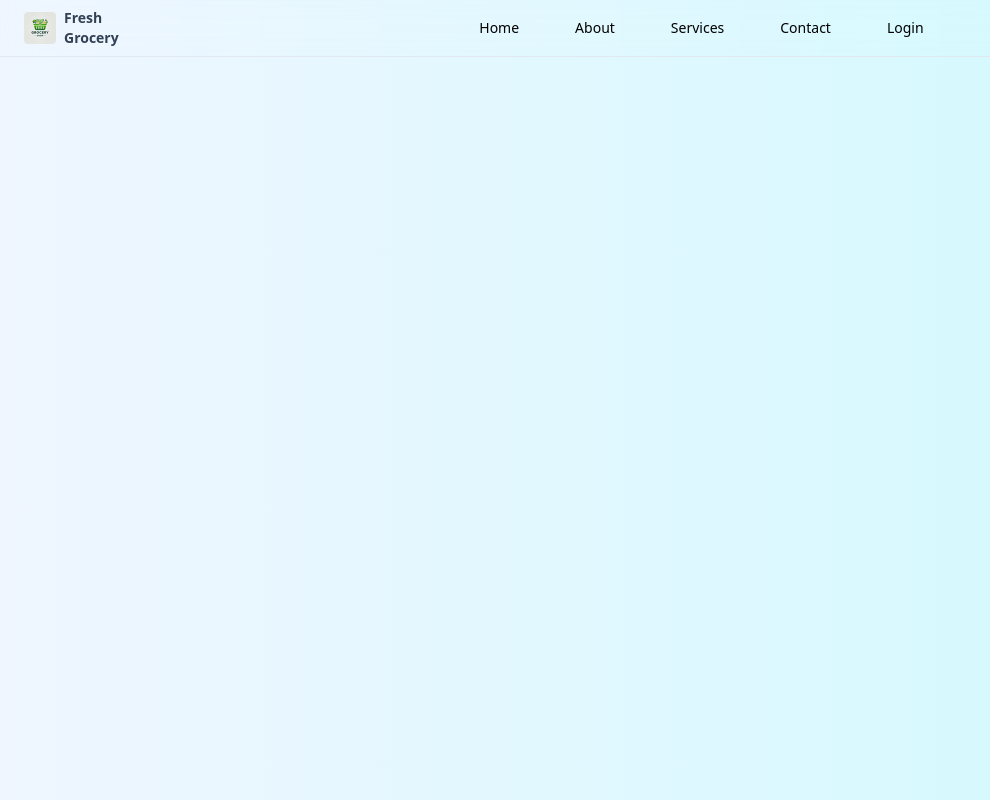
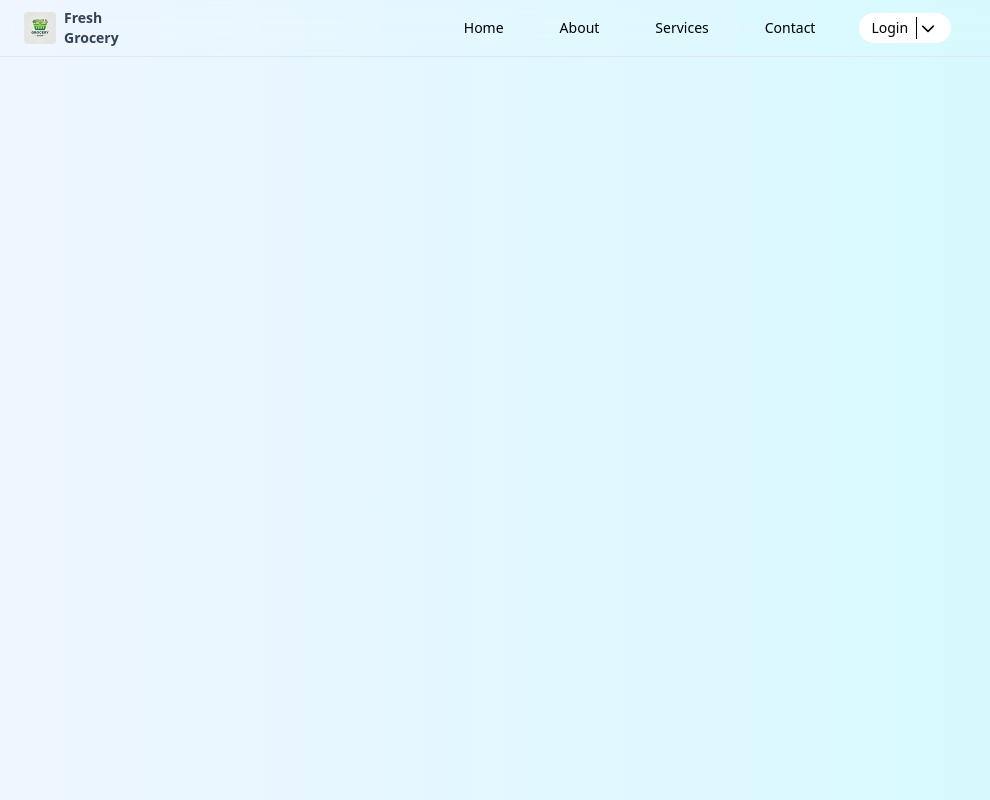
Before and after one commit to CodeWithDipankar/Grocery-Mangement-System, a React (Create React App) app in the folder frontend/: page / in a window 1280 px wide. Shown: the whole page, without its empty margins (0-990 px from the left). Built offline with nearby package versions, Linux system fonts and the light colour scheme.

Commit message:
chages..

```diff
--- a/frontend/src/components/Navbar.jsx
+++ b/frontend/src/components/Navbar.jsx
@@ -1,10 +1,14 @@
 import { useState } from "react";
-import { Link } from "react-router-dom";
 import logo from "../img/logo-grocery.jpg";
 import navbarLi from "./constant";
+import { FontAwesomeIcon } from "@fortawesome/react-fontawesome";
+import { faChevronDown } from "@fortawesome/free-solid-svg-icons";
+import { useNavigate } from "react-router-dom";
 
 export default function Navbar() {
     const [isOpen, setIsOpen] = useState(false);
+    const [isDropdownOpen, setIsDropdownOpen] = useState(false);
+    const navigate = useNavigate();
 
     return (
         <div className="fixed top-0 left-0 w-full backdrop-blur-lg bg-transparent p-2 flex items-center border-b border-slate-200 z-50">
@@ -31,10 +35,30 @@ export default function Navbar() {
                             <li
                                 key={index}
                                 className="text-sm font-medium cursor-pointer px-3 py-1 transition-all duration-200 ease-in-out rounded-full hover:bg-slate-700 hover:text-white"
+                                onClick={() => navigate(`/${item.toLowerCase()}`)}
                             >
-                                <Link to={`/${item.toLowerCase()}`} onClick={() => setIsOpen(false)}>{item}</Link>
+                                {item}
                             </li>
                         ))}
+                        <li
+                            className="text-sm font-medium cursor-pointer px-3 py-1 transition-all duration-200 ease-in-out rounded-full bg-white hover:bg-slate-700 hover:text-white relative border-inherit"
+                            onMouseEnter={() => setIsDropdownOpen(true)}
+                            onMouseLeave={() => setIsDropdownOpen(false)}
+                        >
+                            <div className="flex items-center space-x-1 divide-x divide-black hover:divide-white" onClick={() => navigate("/login")}>
+                                <span className="mr-1">Login</span>
+                                <FontAwesomeIcon className=" p-1" icon={faChevronDown} />
+                            </div>
+
+                            {/* Dropdown Menu */}
+                            {isDropdownOpen && (
+                                <div className="absolute top-full mt-1 right-0 bg-white shadow-lg rounded-md overflow-hidden">
+                                    <div onClick={() => navigate("/profile")} className="block px-4 py-2 text-sm text-slate-700 hover:bg-slate-100 cursor-pointer">Profile</div>
+                                    <div onClick={() => navigate("/settings")} className="block px-4 py-2 text-sm text-slate-700 hover:bg-slate-100 cursor-pointer">Settings</div>
+                                    <div onClick={() => navigate("/logout")} className="block px-4 py-2 text-sm text-slate-700 hover:bg-slate-100 cursor-pointer">Logout</div>
+                                </div>
+                            )}
+                        </li>
                     </ul>
                 </div>
             </div>
--- a/frontend/src/components/constant.jsx
+++ b/frontend/src/components/constant.jsx
@@ -1,3 +1,3 @@
 
-const navbarLi = ["Home", "About", "Services", "Contact", "Login"];
+const navbarLi = ["Home", "About", "Services", "Contact"];
 export default navbarLi;
```
